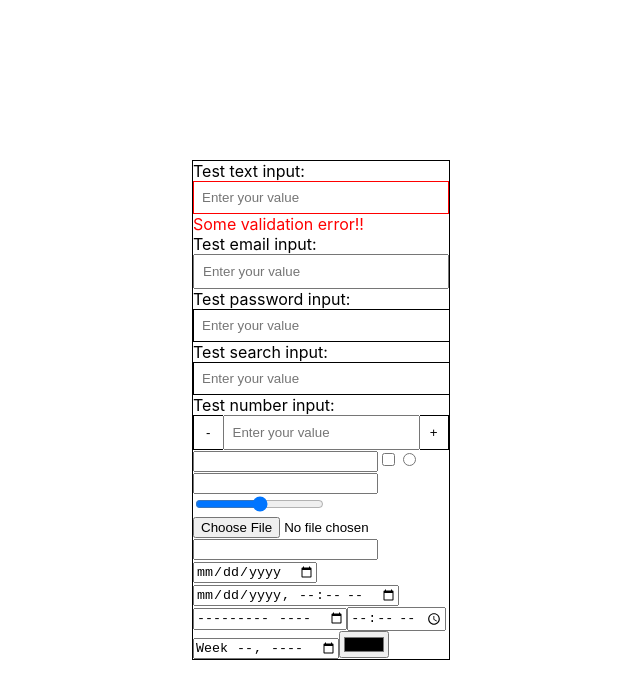
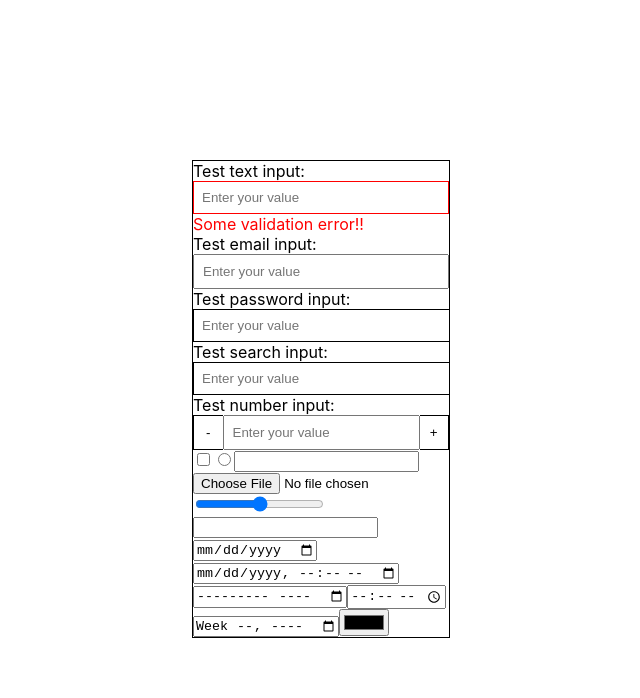
Before and after one commit to DimitarGrozev5/nexgen-exam-task, a React (Create React App) app: page / in a window 1280 px wide. Shown: the top 698 px of the page, without its empty margins (319-959 px from the left). Built offline with nearby package versions, Linux system fonts and the light colour scheme.

Commit message:
Move things around

```diff
--- a/src/App.js
+++ b/src/App.js
@@ -61,12 +61,11 @@ function App() {
         />
       </div>
       <form>
-        <input type="number" />
         <input type="checkbox" />
         <input type="radio" />
         <input type="tel" />
+        <input type="file" />
         <input type="range" />
-        <input type="file" />
         <input type="url" />
 
         <input type="date" />
```
